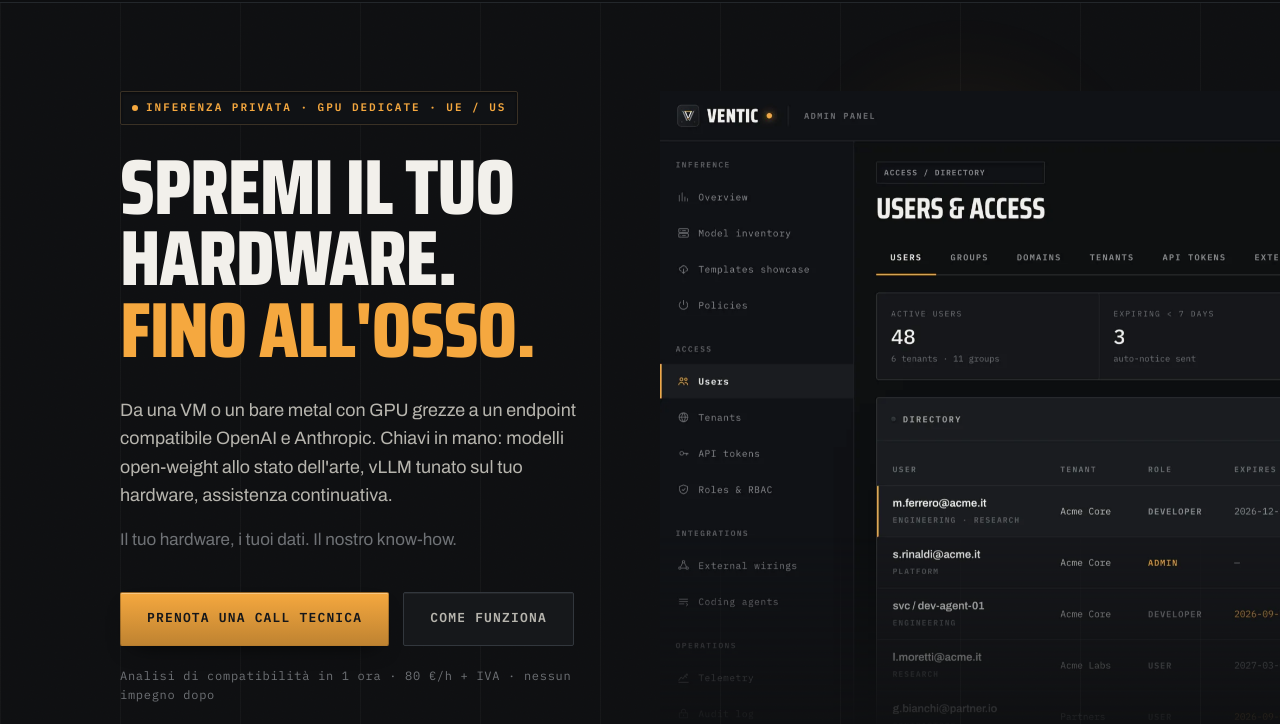
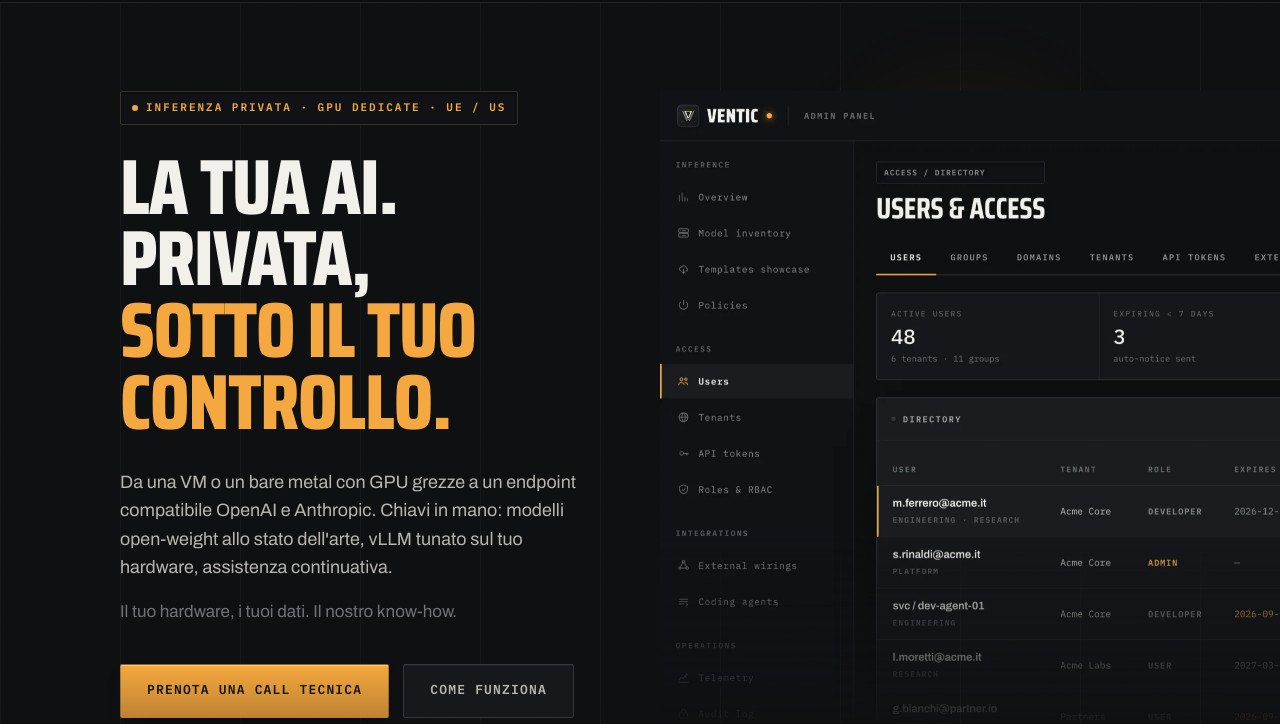
Before and after one commit to alexpacio/ventic-website, an Astro site: page / in a window 1280 px wide. Shown: the part 76-800 px from the top of the page. Built offline with nearby package versions, Linux system fonts and the light colour scheme; Astro itself is replaced by a stand-in of ours.

Commit message:
chore: cambio slogan e fix favicon

```diff
--- a/src/i18n/content.ts
+++ b/src/i18n/content.ts
@@ -42,7 +42,7 @@ const it = {
 
   hero: {
     plate: "Inferenza privata · GPU dedicate · UE / US",
-    title: ["Spremi il tuo", "hardware.", "Fino all'osso."],
+    title: ["La tua AI.", "Privata,", "sotto il tuo controllo."],
     lead: "Da una VM o un bare metal con GPU grezze a un endpoint compatibile OpenAI e Anthropic. Chiavi in mano: modelli open-weight allo stato dell'arte, vLLM tunato sul tuo hardware, assistenza continuativa.",
     sub: "Il tuo hardware, i tuoi dati. Il nostro know-how.",
     cta1: "Prenota una call tecnica",
@@ -583,7 +583,7 @@ const en: typeof it = {
 
   hero: {
     plate: "Private inference · Dedicated GPUs · EU / US",
-    title: ["Squeeze your", "hardware.", "Down to the bone."],
+    title: ["Your AI.", "Private,", "under your control."],
     lead: "From a bare VM or metal with raw GPUs to an OpenAI- and Anthropic-compatible endpoint. Turnkey: state-of-the-art open-weight models, vLLM tuned to your hardware, ongoing support.",
     sub: "Your hardware, your data. Our know-how.",
     cta1: "Book a technical call",
--- a/src/layouts/Layout.astro
+++ b/src/layouts/Layout.astro
@@ -25,6 +25,7 @@ const enHref = `${site}${alternatePath(path, "en")}`;
     <meta name="generator" content={Astro.generator} />
     <title>{title}</title>
     <meta name="description" content={description} />
+    <link rel="icon" href="/favicon.ico" sizes="32x32" />
     <link rel="icon" type="image/svg+xml" href="/favicon.svg" />
     <link rel="canonical" href={canonical} />
     <link rel="alternate" hreflang="it" href={itHref} />
```
